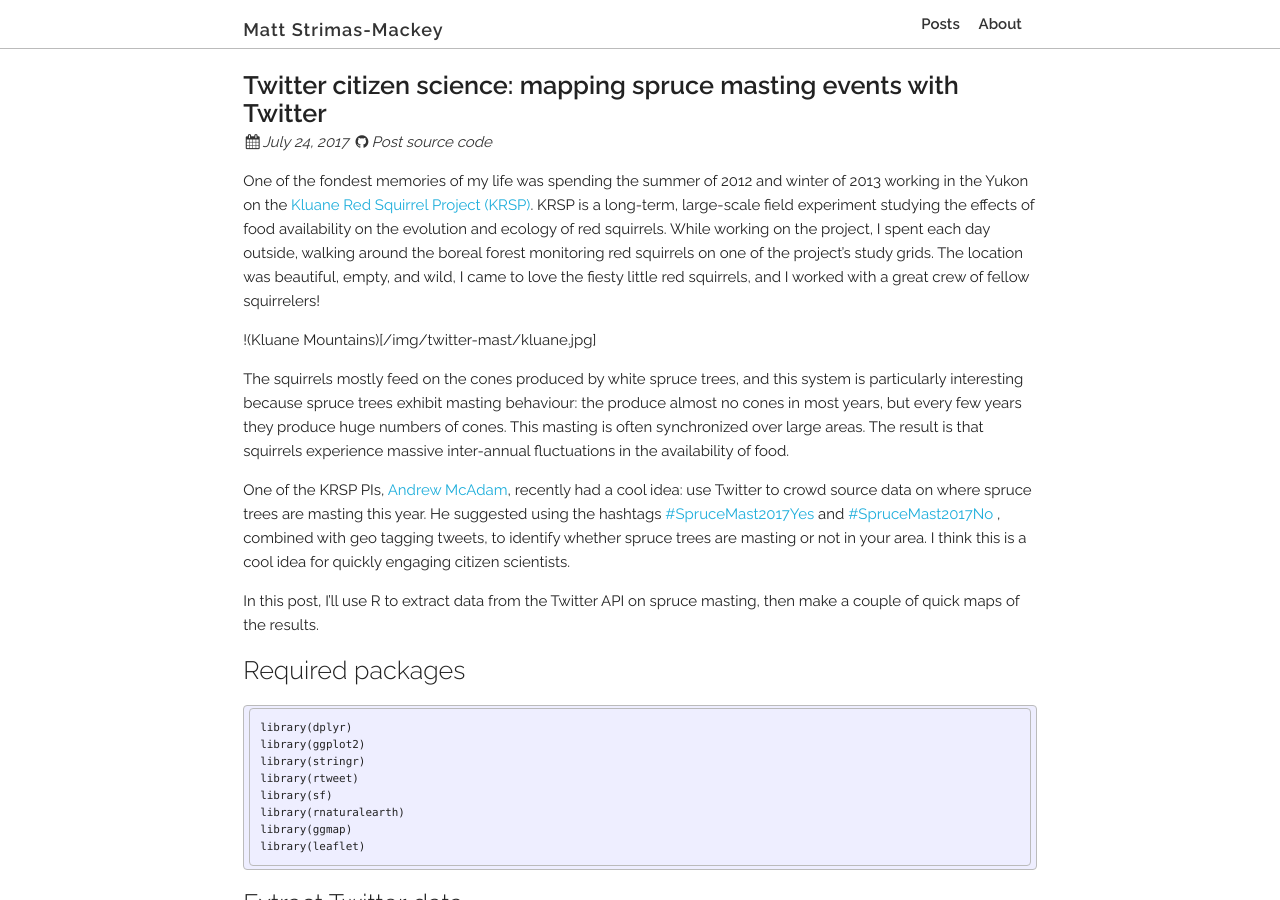
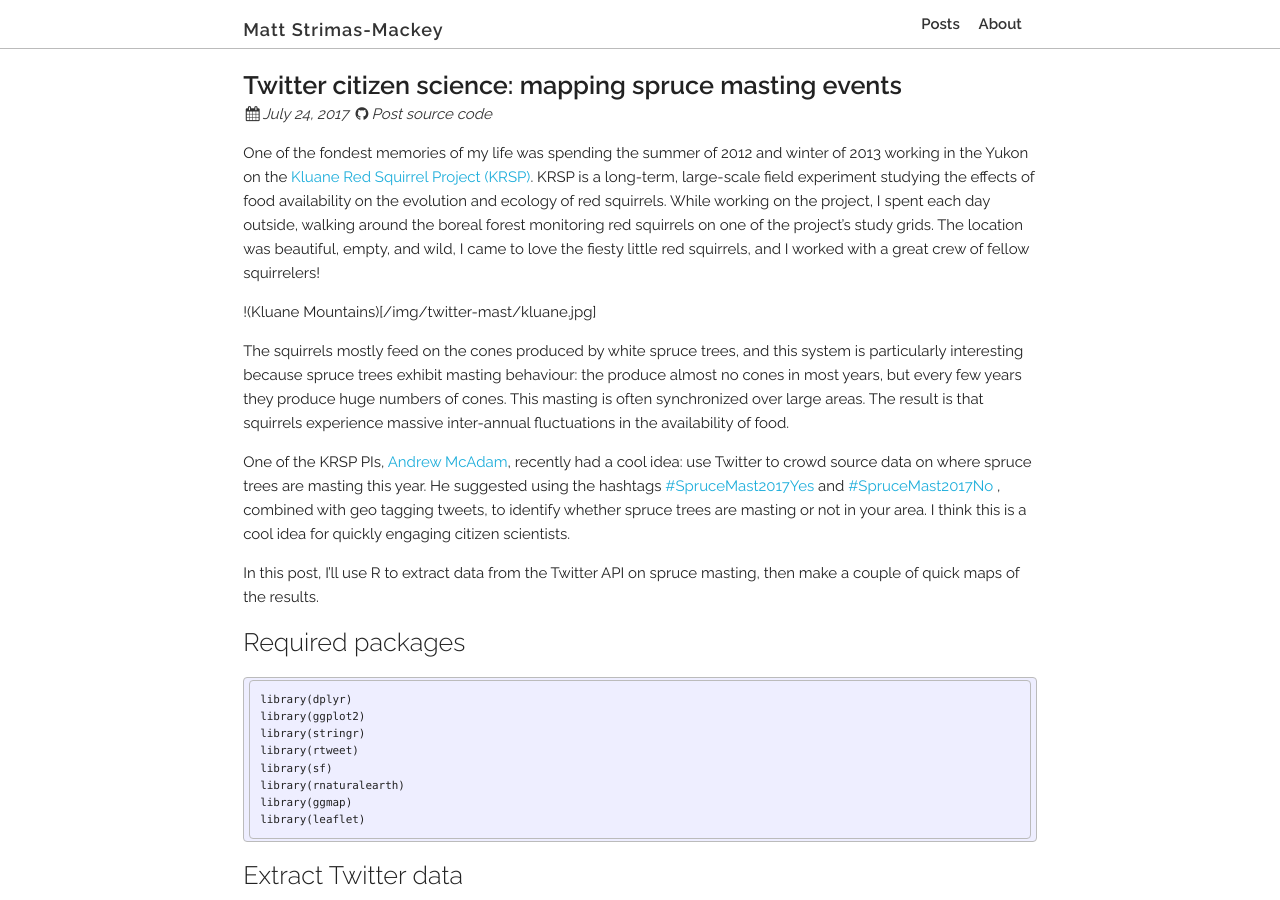
Before and after one commit to Pandinosaurus/mstrimas.github.io, a Jekyll site: the page built from _posts/2017-07-24-tweet-mast.md, in a window 1280 px wide and 900 px high. Built offline with Jekyll 4.4.1, drawn with Linux system fonts in a browser that asks for light colours; nearby versions of some CDN libraries; comment, search, counter and statistics services are not loaded.

Commit message:
update title

```diff
--- a/_posts/2017-07-24-tweet-mast.md
+++ b/_posts/2017-07-24-tweet-mast.md
@@ -1,6 +1,6 @@
 ---
 layout: post
-title: "Twitter citizen science: mapping spruce masting events with Twitter"
+title: "Twitter citizen science: mapping spruce masting events"
 published: true
 excerpt: >
   In this post, I the use the Twitter API to access geocoded tweets on spruce
--- a/_source/2017-07-24-tweet-mast.rmd
+++ b/_source/2017-07-24-tweet-mast.rmd
@@ -1,6 +1,6 @@
 ---
 layout: post
-title: "Twitter citizen science: mapping spruce masting events with Twitter"
+title: "Twitter citizen science: mapping spruce masting events"
 published: true
 excerpt: >
   In this post, I the use the Twitter API to access geocoded tweets on spruce
```
